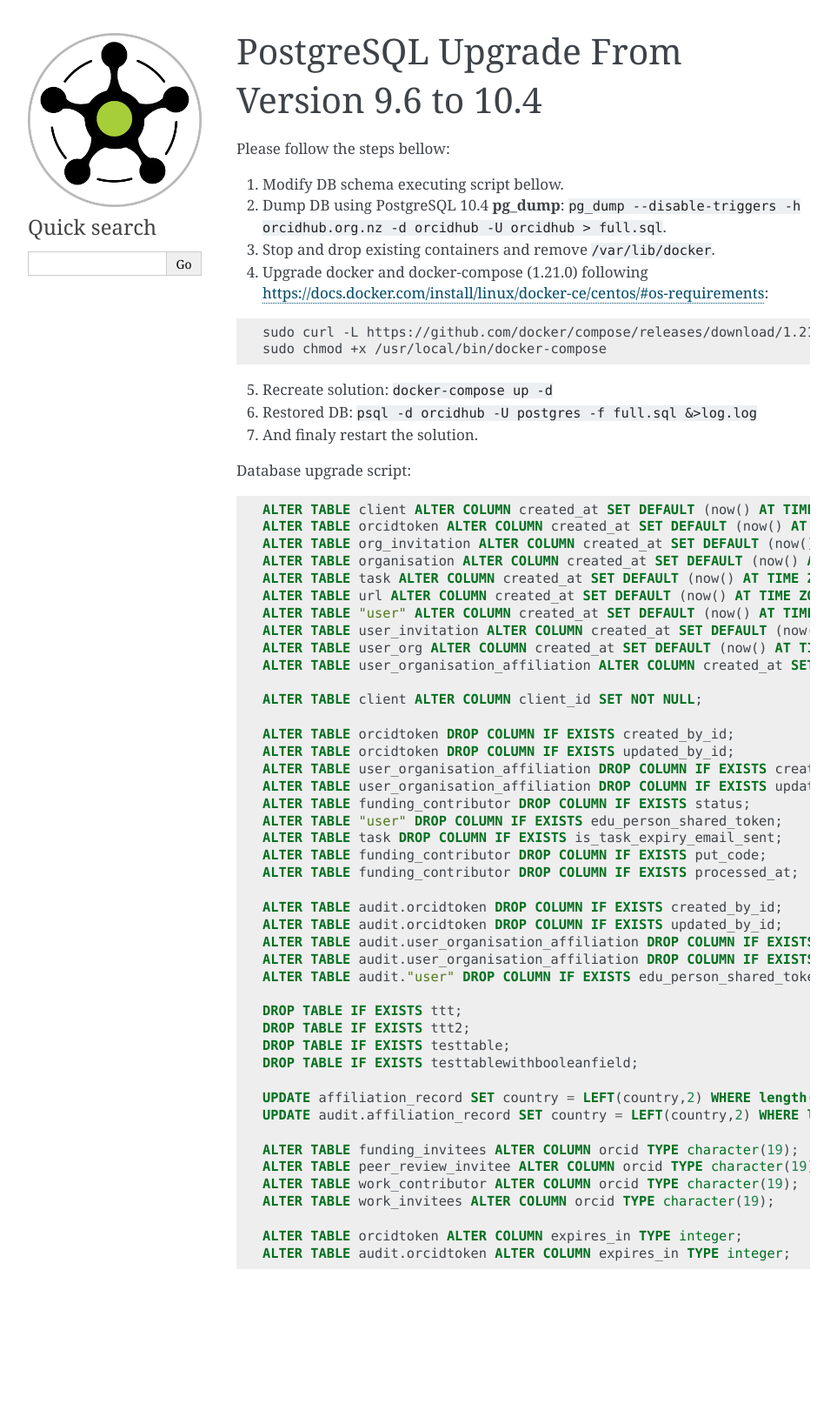
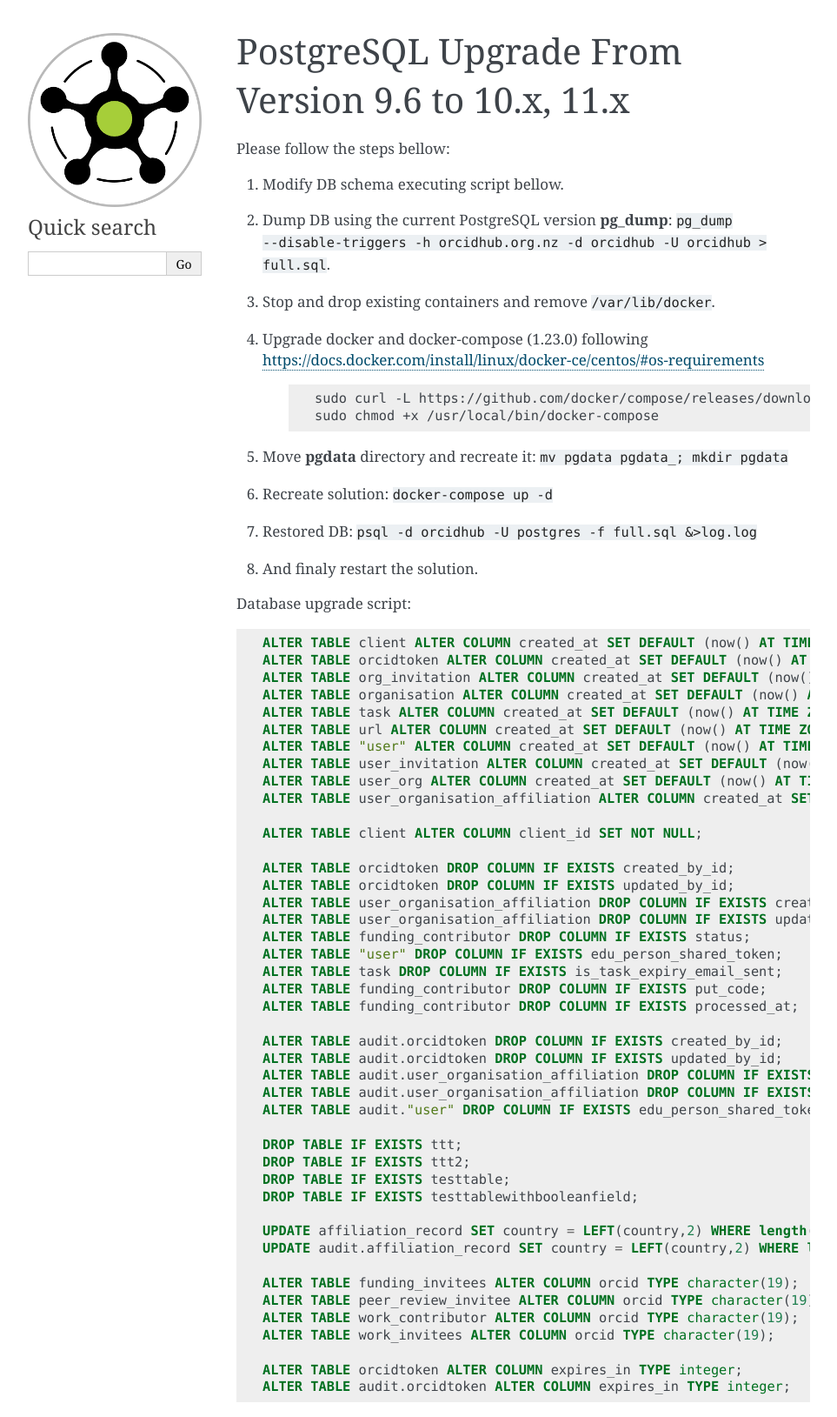
Before and after one commit to Royal-Society-of-New-Zealand/NZ-ORCID-Hub, a Sphinx documentation site: the page built from docs/pg_upgrade.rst, in a window 1280 px wide. Shown: the whole page at 87% size, without its empty margins (148-1111 px from the left). Built offline with Sphinx 7.4.7, drawn with Linux system fonts in a browser that asks for light colours; the version number could not be read and is left out; before the commit the page ends 1476 px from its top, so only the background shows below that.

```diff
--- a/docker-compose.yml
+++ b/docker-compose.yml
@@ -3,7 +3,7 @@ version: '3.5'
 services:
 
   db:
-    image: postgres:10.5
+    image: postgres:11.1
     environment:
       - POSTGRES_PASSWORD
       - PGPASSWORD
--- a/docs/pg_upgrade.rst
+++ b/docs/pg_upgrade.rst
@@ -1,21 +1,21 @@
-PostgreSQL Upgrade From Version 9.6 to 10.4
-===========================================
+PostgreSQL Upgrade From Version 9.6 to 10.x, 11.x
+=================================================
 
 Please follow the steps bellow:
 
-1. Modify DB schema executing script bellow.
-2. Dump DB using PostgreSQL 10.4 **pg_dump**: ``pg_dump --disable-triggers -h orcidhub.org.nz -d orcidhub -U orcidhub > full.sql``.
-3. Stop and drop existing containers and remove ``/var/lib/docker``.
-4. Upgrade docker and docker-compose (1.21.0) following https://docs.docker.com/install/linux/docker-ce/centos/#os-requirements:
+#. Modify DB schema executing script bellow.
+#. Dump DB using the current PostgreSQL version **pg_dump**: ``pg_dump --disable-triggers -h orcidhub.org.nz -d orcidhub -U orcidhub > full.sql``.
+#. Stop and drop existing containers and remove ``/var/lib/docker``.
+#. Upgrade docker and docker-compose (1.23.0) following https://docs.docker.com/install/linux/docker-ce/centos/#os-requirements
 
-.. code-block:: shell
+    .. code-block:: shell
 
- sudo curl -L https://github.com/docker/compose/releases/download/1.21.0/docker-compose-$(uname -s)-$(uname -m) -o /usr/local/bin/docker-compose
- sudo chmod +x /usr/local/bin/docker-compose
-
-5. Recreate solution: ``docker-compose up -d``
-6. Restored DB: ``psql -d orcidhub -U postgres -f full.sql &>log.log``
-7. And finaly restart the solution.
+     sudo curl -L https://github.com/docker/compose/releases/download/1.23.0/docker-compose-$(uname -s)-$(uname -m) -o /usr/local/bin/docker-compose
+     sudo chmod +x /usr/local/bin/docker-compose
+#. Move **pgdata** directory and recreate it: ``mv pgdata pgdata_; mkdir pgdata``
+#. Recreate solution: ``docker-compose up -d``
+#. Restored DB: ``psql -d orcidhub -U postgres -f full.sql &>log.log``
+#. And finaly restart the solution.
 
 Database upgrade script:
 
```
